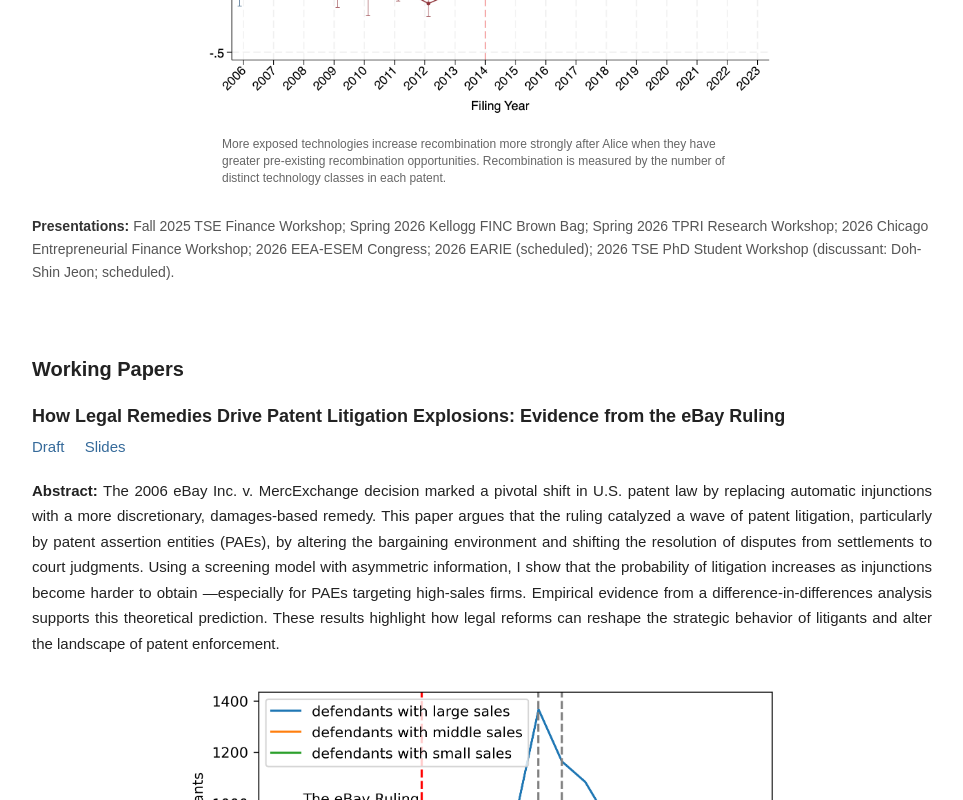
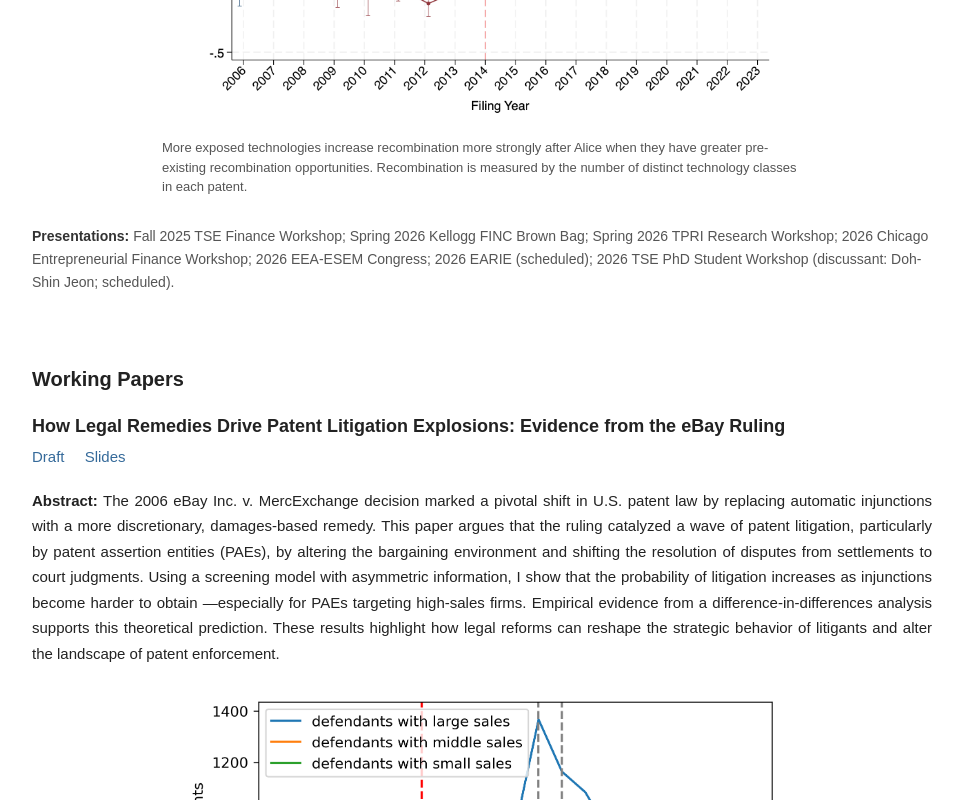
Before and after one commit to DanfengY/danfengy.github.io, a plain HTML site: page index.html in a window 1280 px wide. Shown: the part 1340-2140 px from the top of the page, without its empty margins (158-1121 px from the left). Drawn offline with Linux system fonts and the light colour scheme.

Commit message:
Update style.css

```diff
--- a/style.css
+++ b/style.css
@@ -216,12 +216,12 @@ h2 {
 }
 
 .paper-figure .figure-caption {
-    width: 70%;
-    max-width: 520px;
-    margin: 8px auto 0 auto;
-    color: #666666;
-    font-size: 12px;
-    line-height: 1.4;
+    width: 72%;
+    max-width: 640px;
+    margin: 10px auto 0 auto;
+    color: #555555;
+    font-size: 13px;
+    line-height: 1.5;
     text-align: left;
     font-weight: 400;
 }
```
